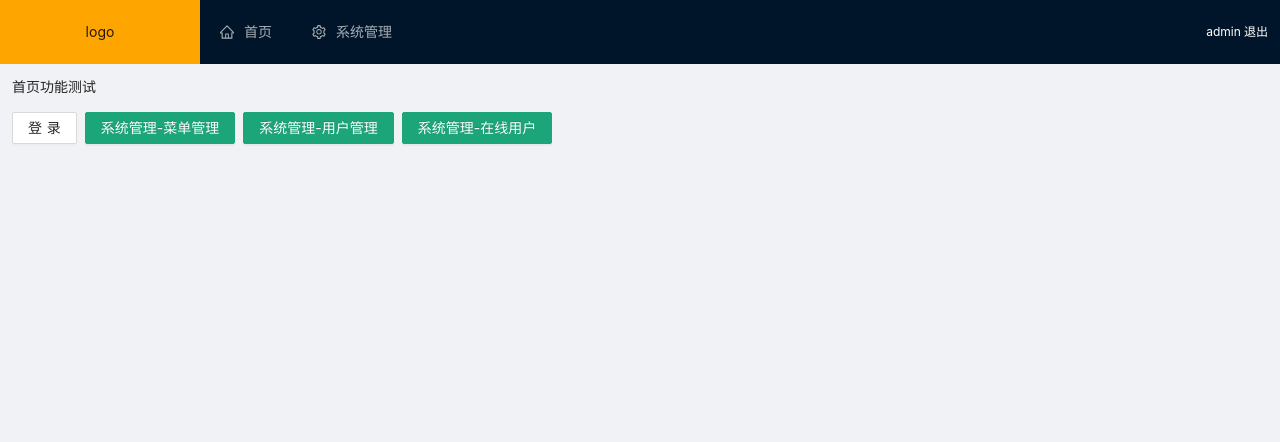
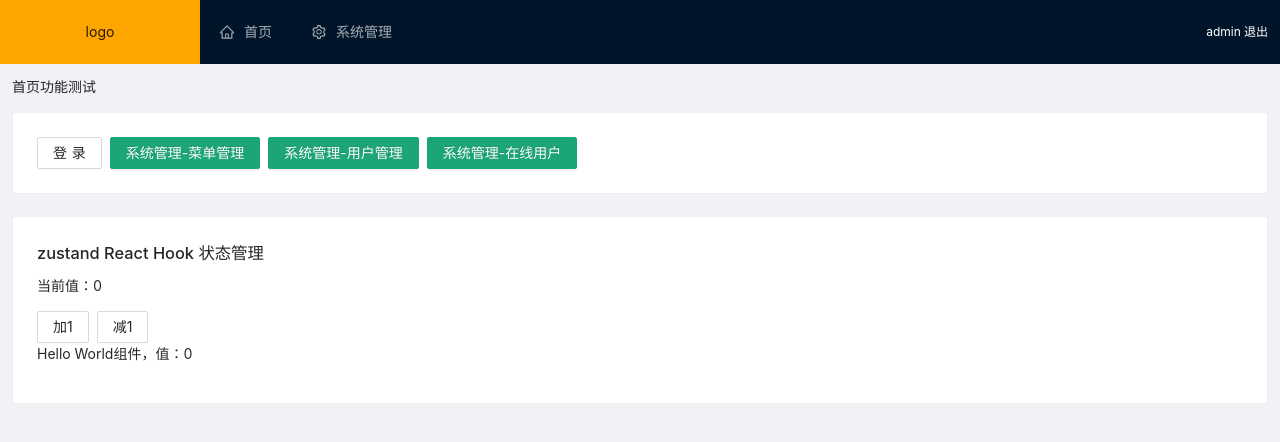
Before and after one commit to luozyiii/cra-antd-ts, a React (Create React App) app: page / in a window 1280 px wide. Shown: the top 442 px of the page. Built offline with nearby package versions, Linux system fonts and the light colour scheme.

Commit message:
chore: add zustand

```diff
--- a/package.json
+++ b/package.json
@@ -28,7 +28,8 @@
     "vite": "^3.1.8",
     "vite-plugin-imp": "^2.3.0",
     "vite-tsconfig-paths": "^3.5.1",
-    "web-vitals": "^2.1.4"
+    "web-vitals": "^2.1.4",
+    "zustand": "^4.3.1"
   },
   "scripts": {
     "vite": "vite",
--- /dev/null
+++ b/src/page/home/component/bear/index.tsx
@@ -0,0 +1,17 @@
+import { Space, Button } from 'antd';
+import useBearStore from '../../useBearStore';
+
+const BearCom: React.FC = () => {
+  const { bear, increase, reduce } = useBearStore();
+  return (
+    <>
+      <p>当前值：{bear}</p>
+      <Space>
+        <Button onClick={increase}>加1</Button>
+        <Button onClick={reduce}>减1</Button>
+      </Space>
+    </>
+  );
+};
+
+export default BearCom;
--- /dev/null
+++ b/src/page/home/component/hello-world/index.tsx
@@ -0,0 +1,12 @@
+import useBearStore from '../../useBearStore';
+
+const BearCom: React.FC = () => {
+  const { bear } = useBearStore();
+  return (
+    <>
+      <p>Hello World组件，值：{bear}</p>
+    </>
+  );
+};
+
+export default BearCom;
--- a/src/page/home/index.tsx
+++ b/src/page/home/index.tsx
@@ -1,10 +1,13 @@
-import { Space, Button } from 'antd';
+import { Card, Space, Button } from 'antd';
 import { Link } from 'react-router-dom';
+import BearCom from './component/bear';
+import HelloWorld from './component/hello-world';
 
 const Component: React.FC = () => {
   return (
     <>
       <p>首页功能测试</p>
+      <Card>
         <Space>
           <Button>
             <Link to={`/login`}>登录</Link>
@@ -19,6 +22,13 @@ const Component: React.FC = () => {
             <Link to={`/system/user/online`}>系统管理-在线用户</Link>
           </Button>
         </Space>
+      </Card>
+      <br />
+      <Card>
+        <h3>zustand React Hook 状态管理</h3>
+        <BearCom />
+        <HelloWorld />
+      </Card>
     </>
   );
 };
--- /dev/null
+++ b/src/page/home/useBearStore.ts
@@ -0,0 +1,15 @@
+import { create } from 'zustand';
+
+interface BearState {
+  bear: number;
+  increase: () => void;
+  reduce: () => void;
+}
+
+const useBearStore = create<BearState>()((set) => ({
+  bear: 0,
+  increase: () => set((state) => ({ bear: state.bear + 1 })),
+  reduce: () => set((state) => ({ bear: state.bear - 1 })),
+}));
+
+export default useBearStore;
```
Also changed, not shown: 1 other file (tests, documents, lock files or other folders). Lines whose indentation alone changed are shown as unchanged.
